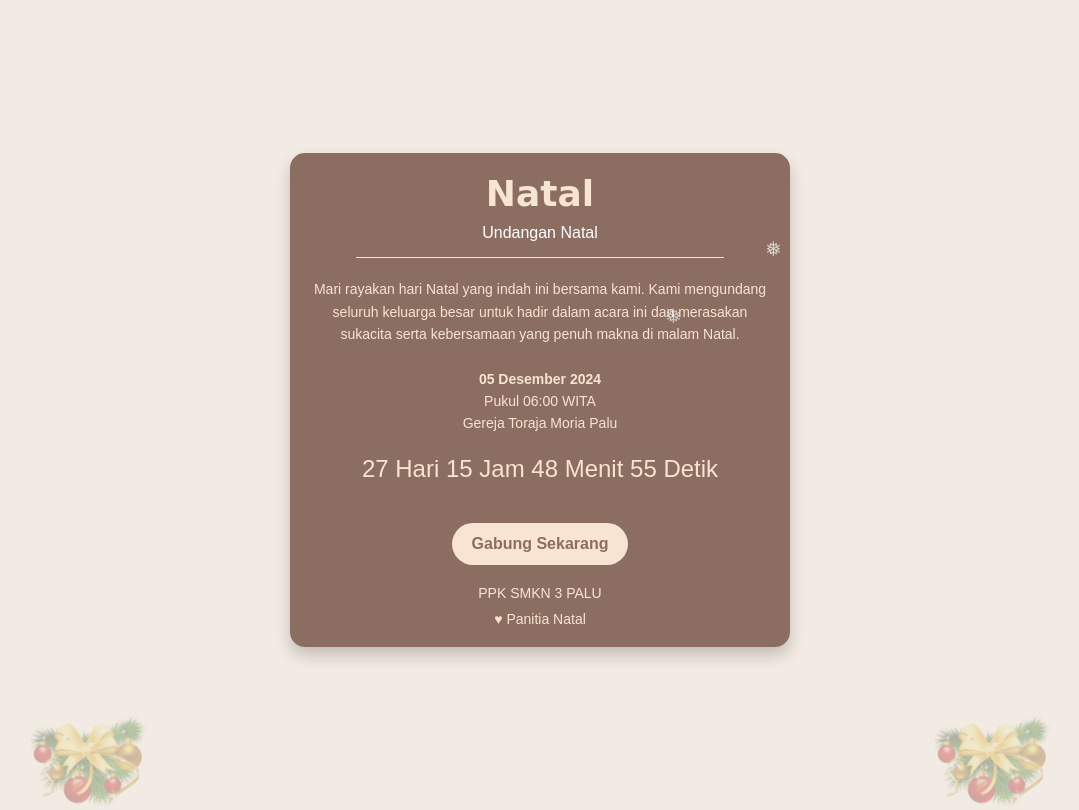
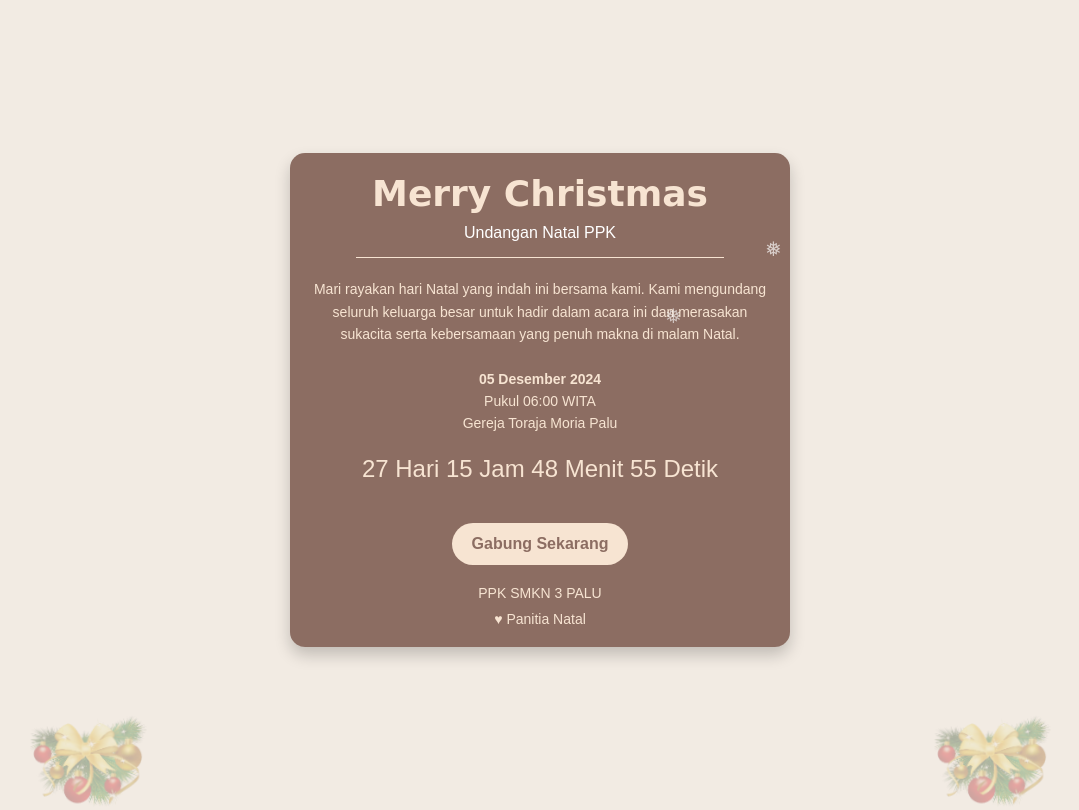
Before and after one commit to ryuuzxy-code/invitation--christ, a plain HTML site: page index.html in a window 1280 px wide. Shown: the whole page, without its empty margins (100-1179 px from the left). Drawn offline with Linux system fonts and the light colour scheme.

Commit message:
Update index.html

```diff
--- a/index.html
+++ b/index.html
@@ -3,7 +3,7 @@
 <head>
     <meta charset="UTF-8">
     <meta name="viewport" content="width=device-width, initial-scale=1.0">
-    <title>Undangan Natal Persekutuan Pelajar Kristen</title>
+    <title>PPK STM</title>
     <style>
         /* Reset gaya dasar */
         * {
@@ -236,8 +236,8 @@
 <img src="hiasan.png" alt="Pohon Natal" class="tree-animation tree-animation-right">
 
 <div class="invitation-card">
-    <h1>Natal</h1>
-    <h2>Undangan Natal</h2>
+    <h1>Merry Christmas</h1>
+    <h2>Undangan Natal PPK</h2>
     <div class="line"></div>
     <p class ="event-details">
         Mari rayakan hari Natal yang indah ini bersama kami. Kami mengundang seluruh keluarga besar untuk hadir dalam acara ini dan merasakan sukacita serta kebersamaan yang penuh makna di malam Natal.
```
